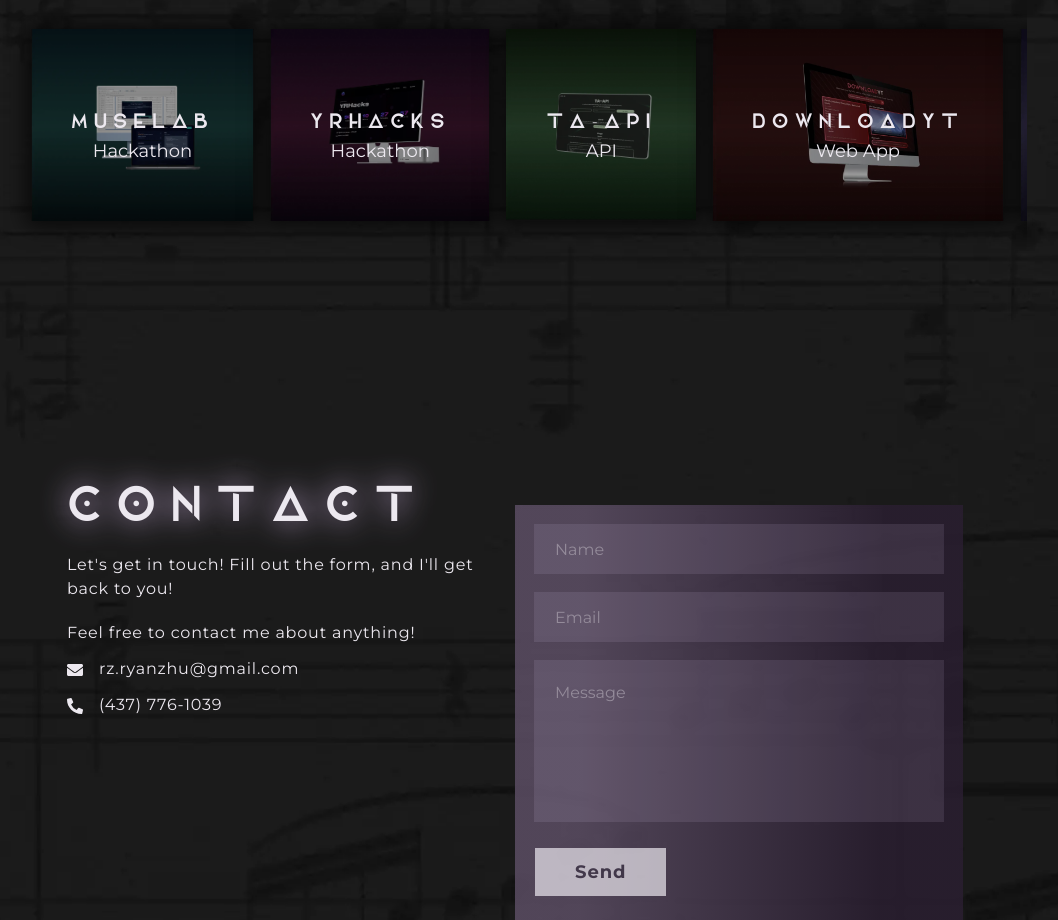
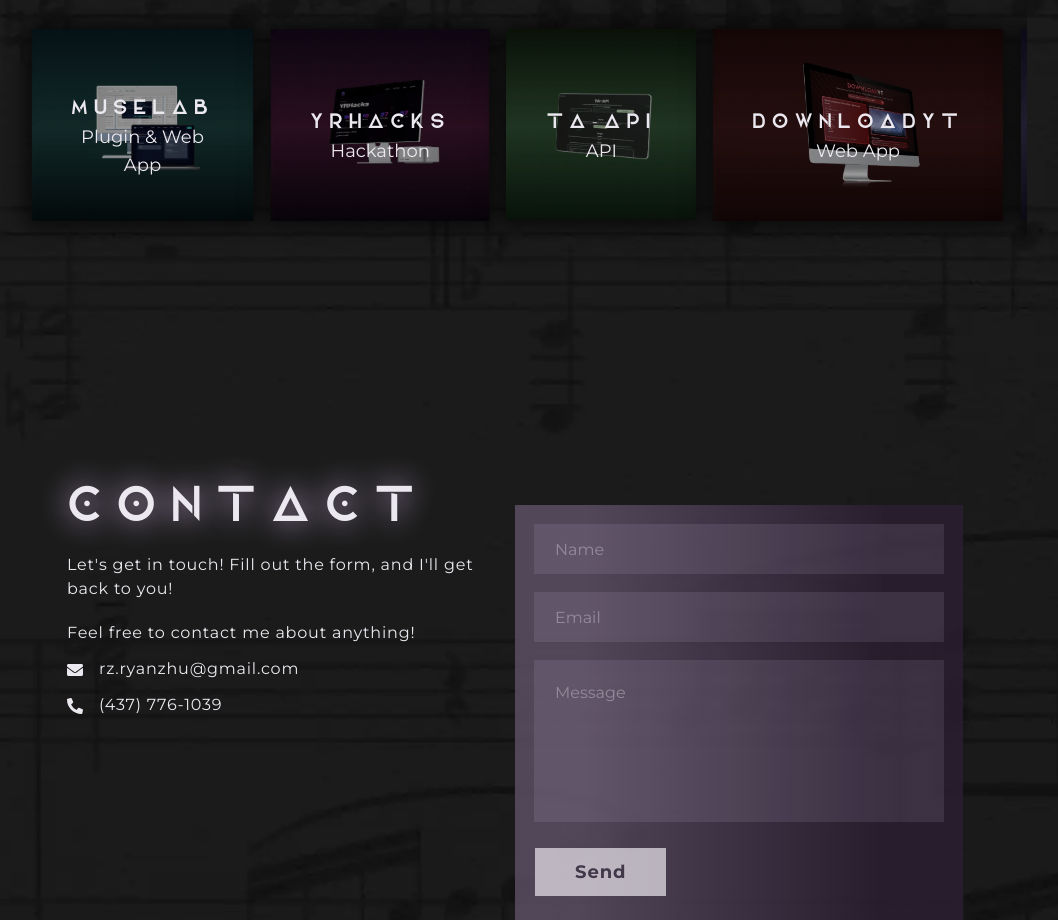
Before and after one commit to ryan-zhu-music/portfolio-website, a Next.js app: page / in a window 1280 px wide. Shown: the part 2660-3580 px from the top of the page, without its empty margins (125-1183 px from the left). Built offline with nearby package versions, Linux system fonts and the light colour scheme.

Commit message:
fix info

```diff
--- a/data/projects.ts
+++ b/data/projects.ts
@@ -1,8 +1,8 @@
 export const projects = [
   {
     title: "MuseLab",
-    type: "Hackathon",
-    date: "March 2023",
+    type: "Plugin & Web App",
+    date: "July 2023",
     tech_stack: ["Next.js", "TailwindCSS", "Spring Boot"],
     description: [
       "A Spring Boot plugin and for the popular music notation software MuseScore, enabling users to collaborate with each other in real time and manage projects with ease.",
```
